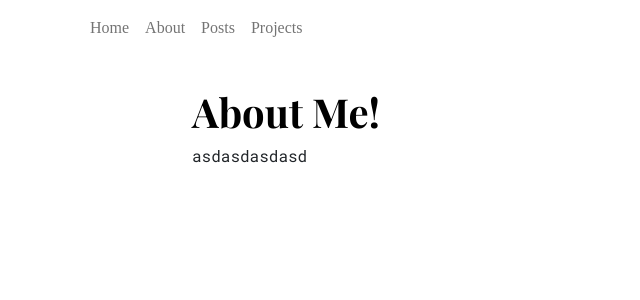
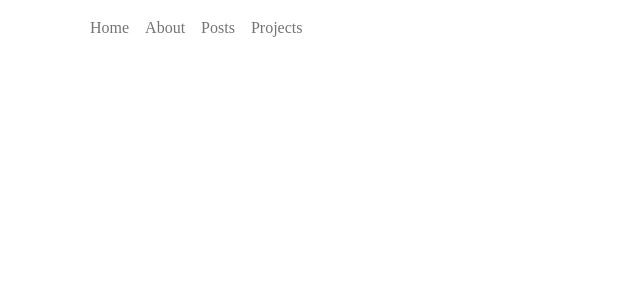
Before and after one commit to dvub/dvub-site, a Next.js app: page /about in a window 1280 px wide. Shown: the top 300 px of the page, without its empty margins (0-640 px from the left). Built offline with nearby package versions, Linux system fonts and the light colour scheme; a web font is replaced by a local one.

Commit message:
removed about content

```diff
--- a/pages/about.tsx
+++ b/pages/about.tsx
@@ -4,11 +4,7 @@ const About = () => {
 
 
   return (
-
     <div>
-      <h1>About Me!</h1>
-
-      asdasdasdasd
     </div>
   );
 }
```
